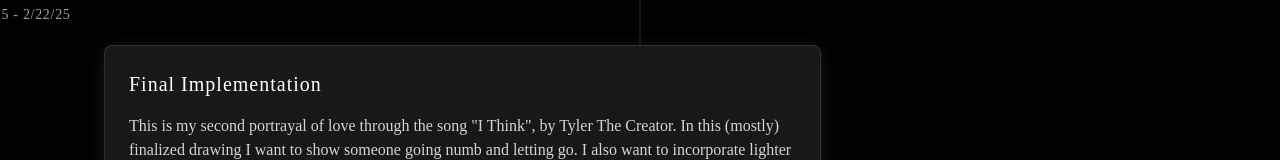
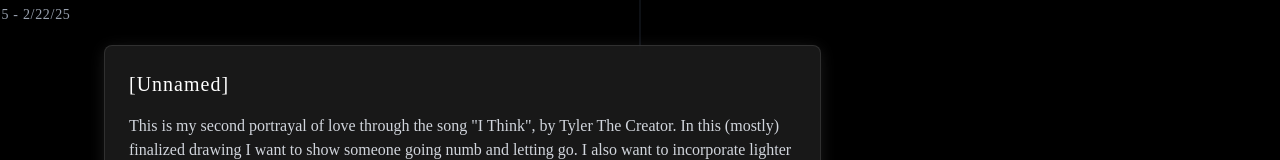
Before and after one commit to kvtys/nickpaz, a React (Vite) app in the folder nick-paz/: page /timeline in a window 1280 px wide. Shown: the part 2247-2407 px from the top of the page. Built offline with nearby package versions, Linux system fonts and the light colour scheme.

Commit message:
minor text fixes

```diff
--- a/nick-paz/src/pages/TimelinePage.jsx
+++ b/nick-paz/src/pages/TimelinePage.jsx
@@ -551,7 +551,7 @@ const TimelinePage = () => {
     {
       phase: 5,
       date: "2/20/25 - 2/22/25",
-      title: "Final Implementation",
+      title: "[Unnamed]",
       description: `This is my second portrayal of love through the song "I Think", by Tyler The Creator. In this (mostly) finalized drawing I want to show someone going numb and letting go. I also want to incorporate lighter colors in the background. This is my second portrayal of heartbreak through the song "I Think About You All the Time", by The Maine. In this drawing i want to depict someone who looks defeated and upset. I also want to use this idea of rain falling on the figure, or some kind of weather element impacting him negatively. In these sketches I want to use full figures, because I believe in both of these stages of love and heartbreak, there is the strongest sense of emotion. This second stage of love and heartbreak is intensity.  People can easily relate to figure, so I think its more powerful to use this here.`,
       image: s9,
       image2: s10,
@@ -560,7 +560,7 @@ const TimelinePage = () => {
     {
       phase: 6,
       date: "2/26/25 - 3/2/25",
-      title: "Final Implementation",
+      title: "[Unnamed]",
       description: `This is my continued version of the woman falling on a larger scale to understand the figure better. I decided to make the faceline visible too. On the right is a more advanced version of my earlier drawing of heartbreak. I decided to add more depth to the figure by not including an entire side profile view.`,
       image: s11,
       image2: s12,
@@ -569,7 +569,7 @@ const TimelinePage = () => {
     {
       phase: 7,
       date: "3/6/25 - 3/8/25",
-      title: "Final Implementation",
+      title: "[Unnamed]",
       description: `I wasn't completely sold on my other idea for heartbreak, so this is a new design I used. I like both of these designs, and am conflicted on where I should go from here.
 I think it is important that i spent extra time sketching for this stage with figure, as it could prove to be the most challenging part of my project. Also, I decided to make a more chaotic background with the correlating figure being the girl falling. My idea behind this was to use the black of the record fade into the vibrant acrylic colors.`,
       image: s13,
@@ -579,7 +579,7 @@ I think it is important that i spent extra time sketching for this stage with fi
     {
       phase: 8,
       date: "3/8/25 - 3/13/25",
-      title: "Final Implementation",
+      title: "Unnamed",
       description: `I was originally interested in using a green color rather than a blue, but after looking at both i decided the blue tones looked more connected to the message of my piece. I also matched this set by utilizing the paint fading into the records color..`,
       image: s15,
       image2: s16,
@@ -588,7 +588,7 @@ I think it is important that i spent extra time sketching for this stage with fi
     {
       phase: 9,
       date: "3/16-3/19/25",
-      title: "Final Implementation",
+      title: "[Unnamed]",
       description: `This is the same idea as the previous one. My main difference was incorporating a more chaotic background and deciding to color in his hair.
 Im happy with how these figures came out. I will define the girls hair more in my finished drawing, while for the guy I'm going to touch up some areas in the background. On the right, this is my third portrayal of love through the song "Feel Good", by Gryffin. The song is about using substances to cope and using their significant other to help get them out of this situation, so I decided to portray that in my finished design of two people holding hands.`,
       image: s17,
@@ -598,7 +598,7 @@ Im happy with how these figures came out. I will define the girls hair more in m
     {
       phase: 10,
       date: "3/19/25 - 3/21/25",
-      title: "Final Implementation",
+      title: "[Unnamed]",
       description: `This is my third portrayal of heartbreak through the song "The Night We Met", by Lord Huron. I am going to be using these looser figures to give a more carefree look to them. The theme of this song is about regret, so i'm using these simplistic figures to give a sense of wonder to what happened.
 In these sketches i want to bring this lasting aspect of intensity from the last stage, but give more visual curiosity as to what is happening.`,
       image: s19,
@@ -608,7 +608,7 @@ In these sketches i want to bring this lasting aspect of intensity from the last
     {
       phase: 11,
       date: "3/21/25 - 3/23/25",
-      title: "Final Implementation",
+      title: "[Unnamed]",
       description: `Here I wanted to give an eerie vibe to the background. using reminiscent colors that are seen with nostalgia. I also decided to fill in the figures holding hands using these cooler colored on top of this chaotic background, drawing attention to the center of the hand.`,
       image: s21,
       image2: s22,
@@ -617,7 +617,7 @@ In these sketches i want to bring this lasting aspect of intensity from the last
     {
       phase: 12,
       date: "3/23/25 -3/26/25",
-      title: "Final Implementation",
+      title: "[Unnamed]",
       description: `I added these similar figures from the sketch and decided against filling in the figures, as it creates a sense of curiosity as to how empty looking it is now that this person is dealing with the loss of his partner. Both of these are nearly finished. I'm going to touch up the background and potentially work in different patterns in the arms of my take on love. While in heartbreak im going to work more mysterious elements involved. On the right is my fourth portrayal of love through the song "On Melancholy Hill", by Gorillaz. I went through a lot of sketches trying to figure out what I like the most. I landed on this sketch of a couple sharing a special moment, and i want to mirror what I worked on in the last vinyl. This song is important to showcase the simplicity of a relationship and how fragile it can be. `,
       image: s23,
       image2: s24,
@@ -626,7 +626,7 @@ In these sketches i want to bring this lasting aspect of intensity from the last
     {
       phase: 13,
       date: "3/29/25 - 3/31/25",
-      title: "Final Implementation",
+      title: "[Unnamed]",
       description: `This is my fourth portrayal of heartbreak through the song Motorcycle Drive By, by Third Eye Blind. In this song there are themes about letting go and realizing its ok to move on. This is a rougher sketch, that is hard to depict in graphite, but it shows a person walking out of a door with a wave nearly crashing over him.
 In these sketches i wanted to add figures in a more intense atmosphere. I want to create a cinematic value to them that creates visual interest. For the background here, I want to use warmer colors that have shades of violet giving a more welcoming and sensual feeling.`,
       image: s25,
@@ -636,7 +636,7 @@ In these sketches i wanted to add figures in a more intense atmosphere. I want t
     {
       phase: 14,
       date: "3/31/25 - 4/3/25",
-      title: "Final Implementation",
+      title: "[Unnamed]",
       description: `At this stage I am not entirely sure how i want to cast the wave in regards to color, but I am sure that the door that is currently covered in tape is going to be a light violet color that leads back into the first vinyl I painted. I added the figures and layered the background more. I made the male figure brighter, and the female figure darker to represent how they both feel about their relationship and what's to come. `,
       image: s27,
       image2: s28,
@@ -724,8 +724,7 @@ Both of these are near completion and am happy with how eye grabbing they are. I
               animate={{ opacity: 1 }}
               transition={{ duration: 1, delay: 0.5 }}
             >
-              A chronological journey through the development of our innovative project,
-              from initial concept to final implementation.
+              A chronological journey through the development of acrylic paint on vinyl records that represent deep themes of love and heartbreak.
             </motion.p>
           </motion.div>
 
```
